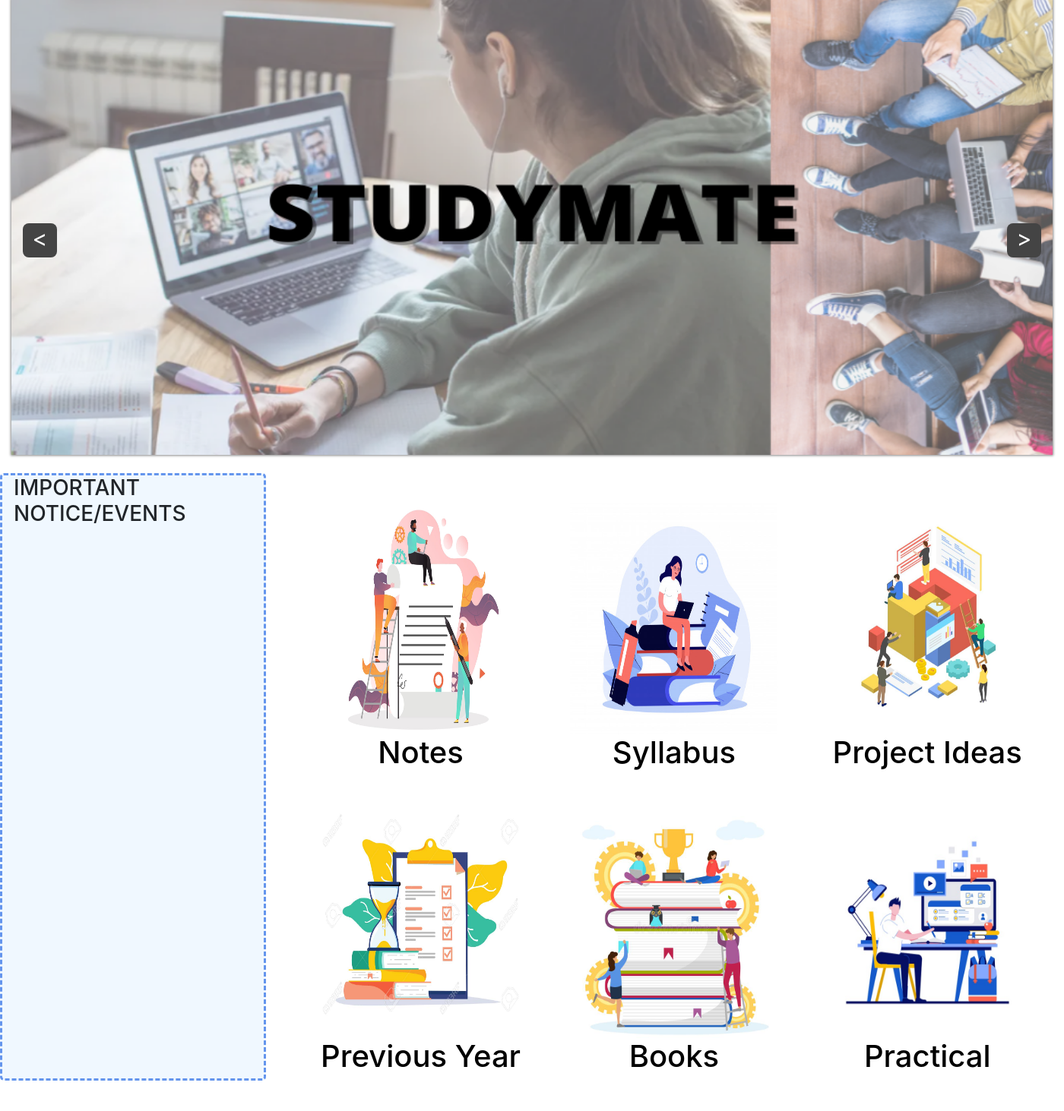
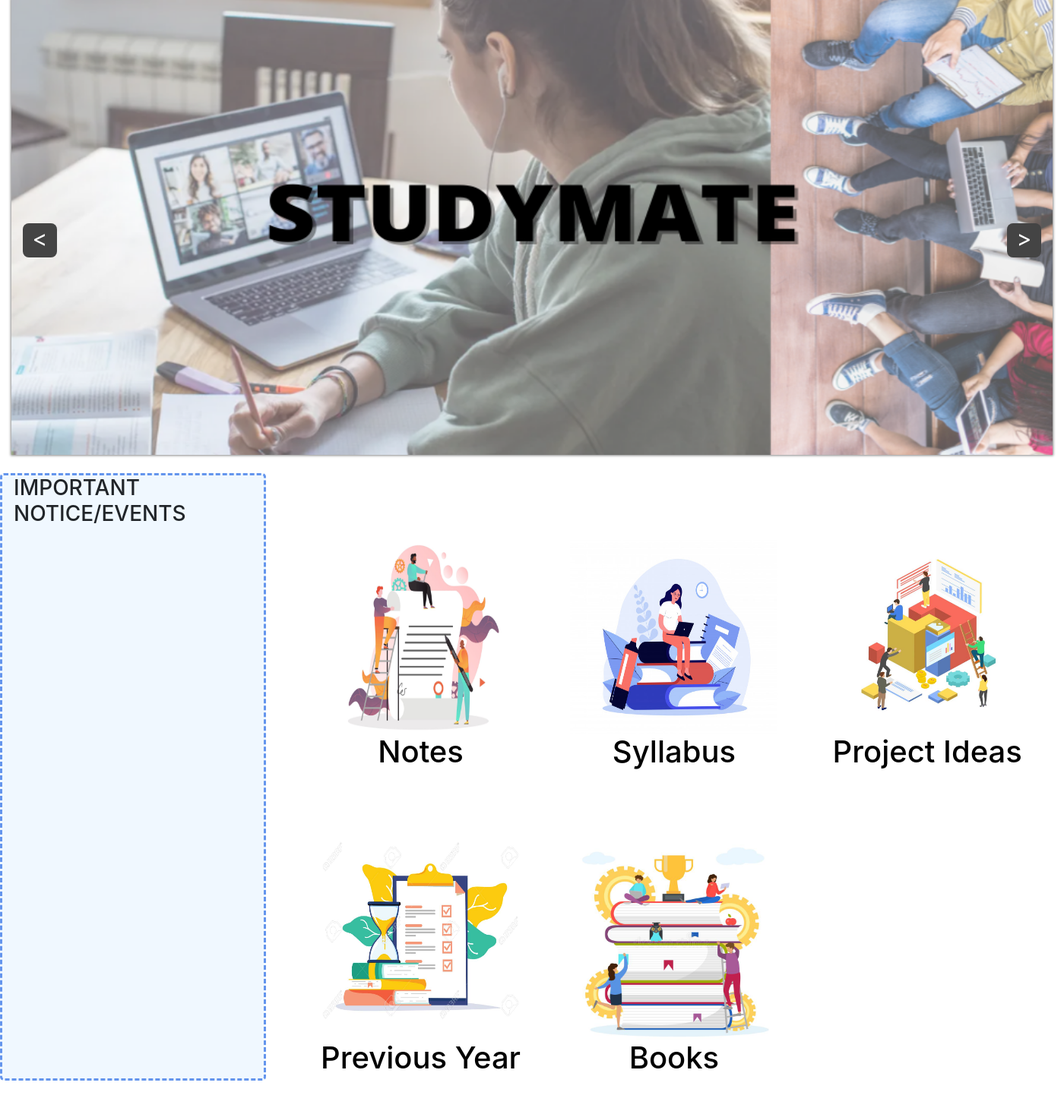
Before and after one commit to baralsushmita90/webD_project_SemIV, a PHP site: page / in a window 1400 px wide. Shown: the part 89-1552 px from the top of the page at 76% size. Run offline with PHP 8.4, Linux system fonts and the light colour scheme; data comes from the database, SQL or seed files in the repository; some libraries are stand-ins or nearby versions.

Commit message:
mior changes

```diff
--- a/Css/styling.css
+++ b/Css/styling.css
@@ -43,25 +43,13 @@
 	float: right;
 	margin: 0 2%;
    display: grid;
-   grid-template-columns: repeat(4, 1fr);
-   justify-items: center;
+  /* grid-template-columns: repeat(4, 1fr);*/
+   /*justify-items: center;*/
   align-items: center;
-  grid-gap: 15px;
+  /*grid-gap: 15px;*/
   box-sizing: border-box
 }
-.grid-container{
-	height: 100%;
-	position: relative;
-	box-sizing: border-box;
-	/*border: 5px solid #14a76c;*/
-	display: grid;
-	grid-template-columns: 1fr 1fr 1fr;
-}
-.grid-item{
-	/*background-color: #ccffe6;*/
-	/*border: 5px solid #008040;*/
-	padding :20px;
-}
+
 
 .gallery_container{
 	width:100%;
@@ -117,7 +105,7 @@ box-shadow: 0px 0px 10px black;
   /*background-color: transparent;*/
   /*width: 300px;
   height: 300px;*/
-  height: 80%;
+  height: 67%;
   width: 90%;
   margin: 10% 3%;
   /*margin: 40% 30%;*/
--- a/Css/tablestyle.css
+++ b/Css/tablestyle.css
@@ -50,13 +50,13 @@ margin-top: 5%;
 }
 
 .nav{
-<<<<<<< HEAD
+
     font-size: 30px;
-=======
+
 
     background-color: #5F9EA0;
     margin-top: -4%;
->>>>>>> ef968abf1531d270faac9a454ba66ed5a39589c4
+
 }
 
 .nav h1
--- a/db_conn.php
+++ b/db_conn.php
@@ -1,5 +1,5 @@
 <?php
-$servername = "localhost";
+$servername = "localhost:3307";
 $username = "root";
 $password = "";
 $db = "mca";
--- a/index.php
+++ b/index.php
@@ -159,8 +159,10 @@ if (mail($email, $subject, $body, $headers)) {
 
 			<div class="col-md-8">
 
-				<div class="container-fluid" style="height: 100%;width: 1000px; margin: 0px 0px;">
+				<div class="container-fluid" style="height: 100%;width: 1000px; ">
 
+<br>
+<br>
 					<div class="row" style="height: 50%;width: 1000px;">
 
             <div class="col-md-4" style="margin: 1% 0%;">
@@ -248,7 +250,7 @@ if (mail($email, $subject, $body, $headers)) {
 
 					<div class="row" style="height: 50%;width: 1000px;">
 
-						<div class="col-md-4" style="margin: 1% 0%;">
+						<div class="col-md-4" >
 
               <div class="flip-card" id="paper-card">
                   <div class="flip-card-inner">
@@ -275,19 +277,14 @@ if (mail($email, $subject, $body, $headers)) {
 
                            }
                         ?>
-                        <!-- <h4><a href="semI_notes.php?id=1"> Sem I </a></h4>
-                        <h4><a href="semI_notes.php?id=1"> Sem II </a></h4>
-                        <h4><a href="semI_notes.php?id=1"> Sem III </a></h4>
-                        <h4><a href="semI_notes.php?id=1"> Sem IV</a></h4>
-                        <h4><a href="semI_notes.php?id=1"> Sem V </a></h4>
-                        <h4><a href="semI_notes.php?id=1"> Sem VI </a></h4> -->
+
                   </div>
                   </div>
               </div>
 
 						</div>
 
-						<div class="col-md-4" style="margin: 1% 0%;">
+						<div class="col-md-4" >
 
               <div class="flip-card" id="books-card">
                   <div class="flip-card-inner">
@@ -316,10 +313,11 @@ if (mail($email, $subject, $body, $headers)) {
 
 						</div>
 
-						<div class="col-md-4" style="margin: 1% 0%;">
+
+					<div class="col-md-4" >
 
               <div class="flip-card" id="practical-card">
-                  <div class="flip-card-inner">
+                <!--  <div class="flip-card-inner">
                         <div class="flip-card-front">
                             <img src="images/practical.jpg" alt="Avatar" style="width:100%;height:100%;">
                               <h1>Practical</h1>
@@ -334,7 +332,7 @@ if (mail($email, $subject, $body, $headers)) {
                         <h4><a href="semI_notes.php?id=1"> Sem VI </a></h4>
                   </div>
                   </div>
-              </div>
+              </div>-->
 
 						</div>
 
@@ -342,7 +340,7 @@ if (mail($email, $subject, $body, $headers)) {
 
 				</div>
 
-<!--                    <div class="grid-container">
+      <!--           <div class="grid-container">
                    	<div class="grid-item item-1">
                    		<div class="flip-card">
   <div class="flip-card-inner">
--- a/table.php
+++ b/table.php
@@ -42,7 +42,7 @@ $result = $conn->query($sql);
 		 <li><a href="contact.html">Project Ideas</a></li>
 	 </ul> -->
 
-	 <h1>STUDYMATE</h1>
+	 <h1 >STUDYMATE</h1>
 
 	</div>
 
```
